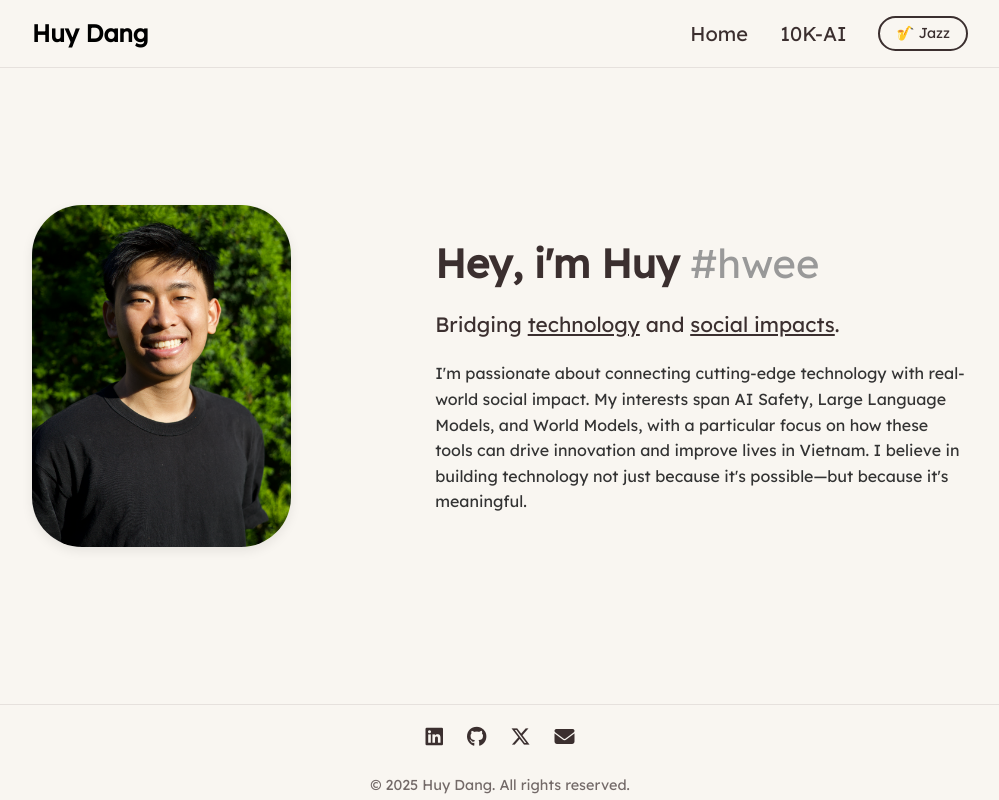
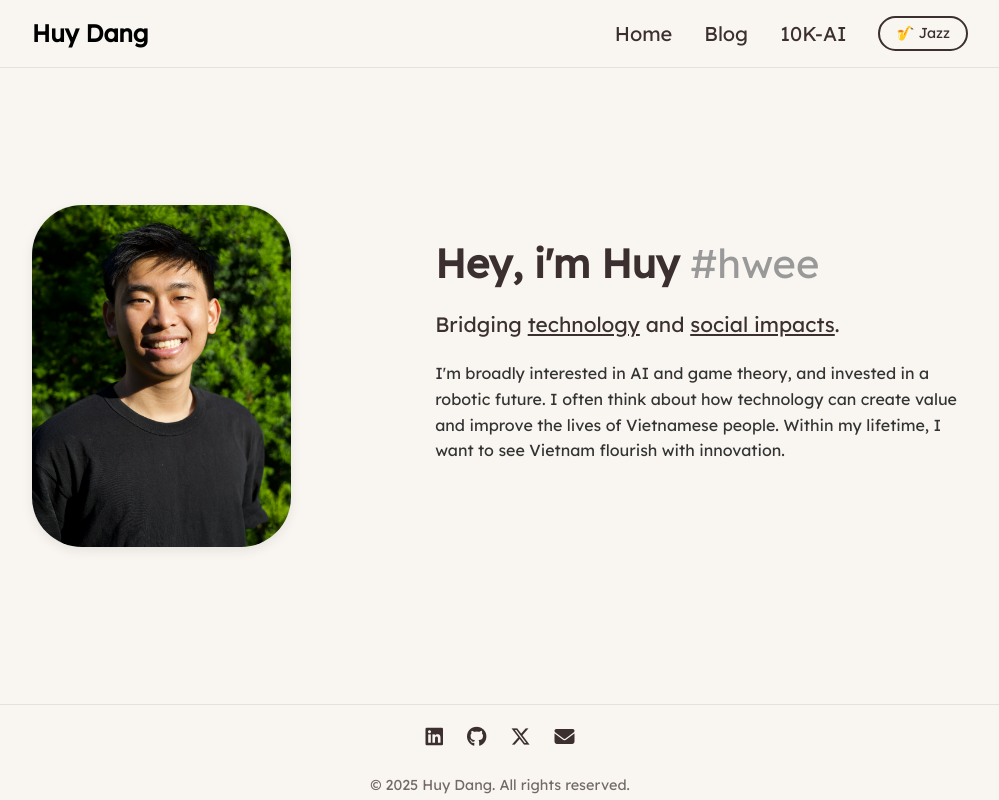
Before and after one commit to huyxdang/personal-website, a React (Create React App) app: page /10000 in a window 1280 px wide. Shown: the whole page, without its empty margins (140-1139 px from the left). Built offline with nearby package versions, Linux system fonts and the light colour scheme.

Commit message:
changes on main page, modifications to AI page

```diff
--- a/src/components/Challenge10k.js
+++ b/src/components/Challenge10k.js
@@ -98,36 +98,32 @@ function Hours() {
             — reimplementing models, building tools, contributing to OS
             projects.
           </p>
-          <p>
-            If you're reading this and the metrics below look suspiciously
-            stagnant, feel free to call me out!
-          </p>
         </div>
 
-        {/* Metrics Section */}
+        {/*
   <div className="metrics-block">
     <div className="metric-card">
-            {/* Hours Logged*/}
-            <h3 className="metric-title">⏱ Total Hours</h3>
+      <h3 className="metric-title">⏱ Total Hours </h3>
       <p className="metric-value">
-              {totalHours !== null ? totalHours : "Loading..."}
+        {totalHours !== null ? (totalHours).toFixed(1) : "Loading..."}
       </p>
+
       {totalHours !== null && (
         <>
           <div className="metric-progress">
             <div
               className="progress-bar"
-                    style={{ width: `${(totalHours / 10000) * 100}%` }}
+              style={{ width: `${((totalHours / 10000) * 100)}%` }}
             ></div>
           </div>
+
           <p className="metric-caption">
-                  {((totalHours / 10000) * 100).toFixed(2)}% of 10,000 hours
+            {((totalHours / 10000) * 100).toFixed(2)}% of 10,000 hours (since Apr 18)
           </p>
         </>
       )}
     </div>
 
-          {/* Hours Logged*/}
     <div className="metric-card">
       <h3 className="metric-title">⛰️ Daily Average</h3>
       <p className="metric-value">{avgWeek || "Loading..."}</p>
@@ -144,6 +140,7 @@ function Hours() {
     Got other metrics I should (or shouldn't) track?{" "}
     <BrownLink href="mailto:xhuydng@gmail.com">Let me know!</BrownLink>
   </p>
+*/}
 
         {/* Learning Section */}
         <div>
--- a/src/components/Main.js
+++ b/src/components/Main.js
@@ -124,7 +124,9 @@ function About() {
                 color: "#333",
               }}
             >
-              I'm passionate about connecting cutting-edge technology with real-world social impact. My interests span AI Safety, Large Language Models, and World Models, with a particular focus on how these tools can drive innovation and improve lives in Vietnam. I believe in building technology not just because it's possible—but because it's meaningful.
+              I'm broadly interested in AI and game theory, and invested in a robotic future.
+               I often think about how technology can create value and improve the lives of Vietnamese people.
+               Within my lifetime, I want to see Vietnam flourish with innovation.
             </h4>
           </div>
         </div>
--- a/src/components/NavBar.js
+++ b/src/components/NavBar.js
@@ -56,7 +56,7 @@ function Navbar({ isPlaying, togglePlay }) {
   // Define navigation items
   const navItems = [
     { name: "Home", to: "/" },
-    // { name: "Blog", to: "/blog" },
+    { name: "Blog", to: "/blog" },
     { name: "10K-AI", to: "/10000" },
   ];
 
```
Lines whose indentation alone changed are shown as unchanged.
